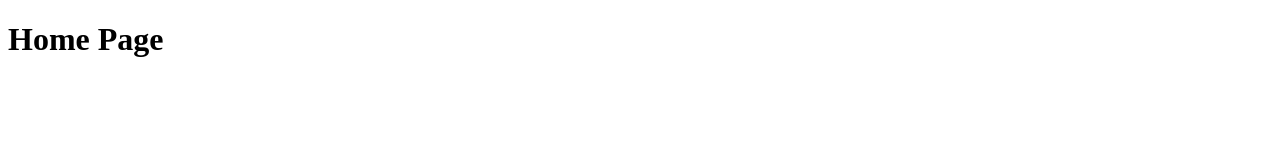
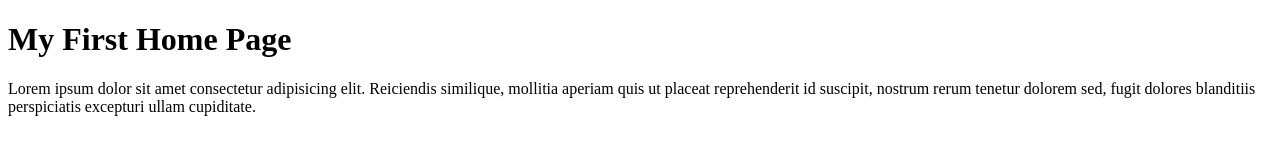
Before and after one commit to ahmad-an/gitTest, a plain HTML site: page home.html in a window 1280 px wide. Drawn offline with Linux system fonts and the light colour scheme.

Commit message:
home file modified

```diff
--- a/home.html
+++ b/home.html
@@ -1,12 +1,18 @@
 <!DOCTYPE html>
 <html lang="en">
+
 <head>
     <meta charset="UTF-8">
     <meta http-equiv="X-UA-Compatible" content="IE=edge">
     <meta name="viewport" content="width=device-width, initial-scale=1.0">
     <title>Home Page</title>
 </head>
+
 <body>
-    <h1>Home Page</h1>
+    <h1>My First Home Page</h1>
+    <p>Lorem ipsum dolor sit amet consectetur adipisicing elit. Reiciendis similique, mollitia aperiam quis ut placeat
+        reprehenderit id suscipit, nostrum rerum tenetur dolorem sed, fugit dolores blanditiis perspiciatis excepturi
+        ullam cupiditate.</p>
 </body>
+
 </html>
```
